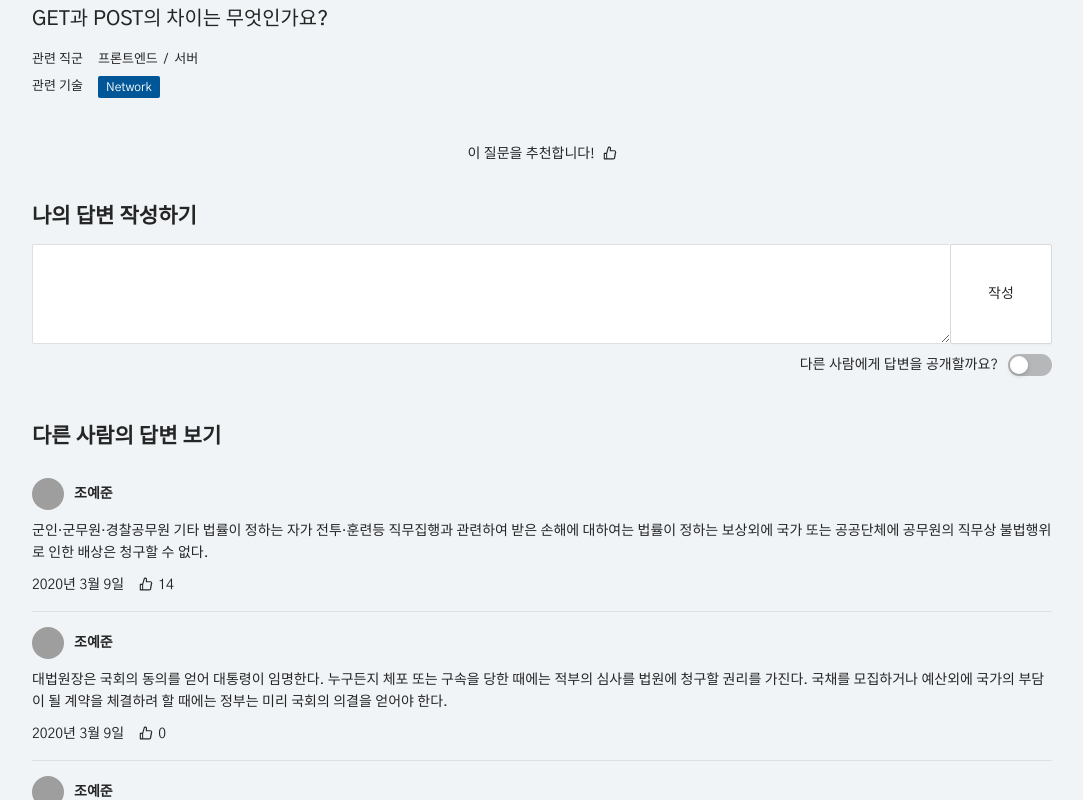
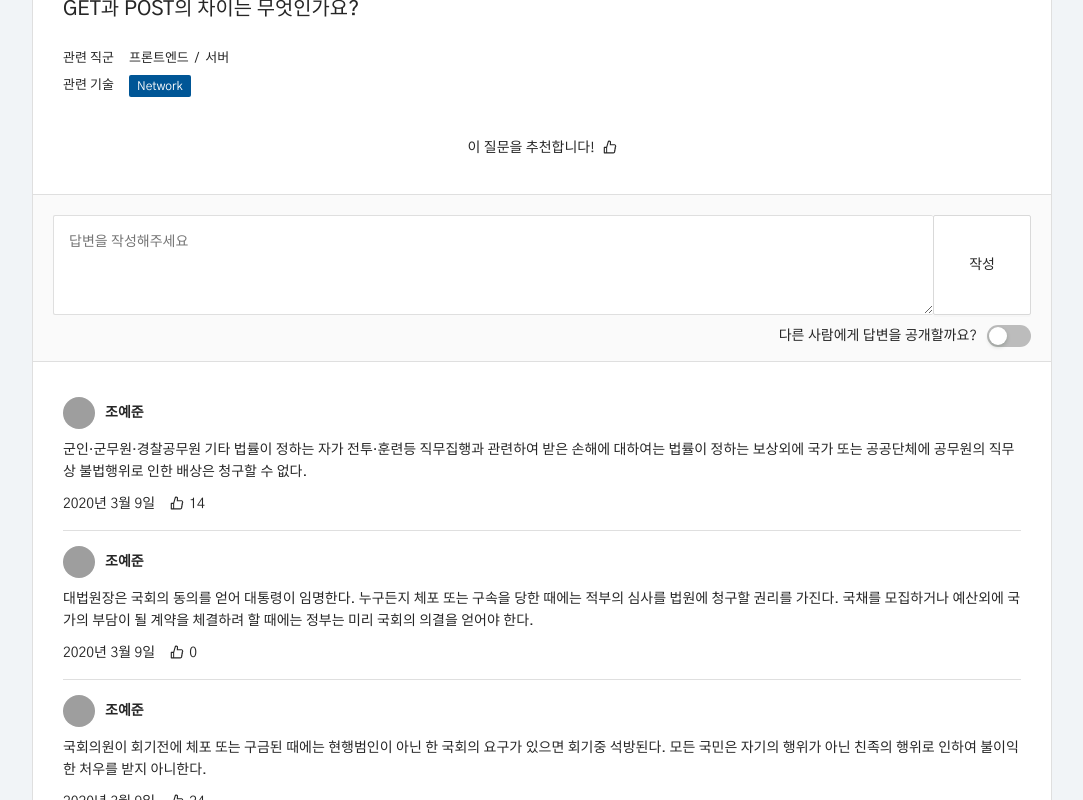
Before and after one commit to togather-view/togather-view-demo, a Next.js app: page /question/10 in a window 1280 px wide. Shown: the part 140-940 px from the top of the page, without its empty margins (98-1181 px from the left). Built offline with nearby package versions, Linux system fonts and the light colour scheme; grey boxes are pictures that could not be loaded.

Commit message:
design: Change question detail page style

```diff
--- a/src/pages/question/[questionId]/index.tsx
+++ b/src/pages/question/[questionId]/index.tsx
@@ -27,7 +27,7 @@ function QuestionDetailPage({ questionId }) {
   return (
     <LayoutComponent>
       <QuestionSeo question={question} />
-      <div>
+      <div className={styles.pageWrap}>
         <section>
           <QuestionDetailComponent question={question} />
           <Button className={styles.likeQuestionButton} type="text">
@@ -35,9 +35,11 @@ function QuestionDetailPage({ questionId }) {
           </Button>
         </section>
         <section className={styles.answerInput}>
-          <h2>나의 답변 작성하기</h2>
           <div className={styles.inputArea}>
-            <textarea className={styles.textArea} />
+            <textarea
+              className={styles.textArea}
+              placeholder="답변을 작성해주세요"
+            />
             <Button className={styles.submitButton}>작성</Button>
           </div>
           <div className={styles.confirmShare}>
@@ -46,10 +48,11 @@ function QuestionDetailPage({ questionId }) {
           </div>
         </section>
         <section>
-          <h2>다른 사람의 답변 보기</h2>
-          {answerList.map((x) => (
-            <QuestionAnswerComponent key={x.id} answer={x} />
-          ))}
+          <div className={styles.answerList}>
+            {answerList.map((x) => (
+              <QuestionAnswerComponent key={x.id} answer={x} />
+            ))}
+          </div>
         </section>
       </div>
     </LayoutComponent>
--- a/src/styles/Layout.module.scss
+++ b/src/styles/Layout.module.scss
@@ -92,8 +92,6 @@
     display: flex;
     justify-content: center;
 
-    padding-bottom: 40px;
-
     .wrap {
       max-width: $max-width;
       margin: 0 $layout-margin-x-desktop;
--- a/src/styles/components/Question.module.scss
+++ b/src/styles/components/Question.module.scss
@@ -81,10 +81,19 @@
 
 
 .detailContainer {
-  margin: 40px 0;
+
+  background: white;
+  border-radius: $border-radius;
+
+  padding: 30px;
 
   @include tablet {
     margin: 20px 0;
+  }
+
+  @include mobile {
+    padding: 20px $layout-margin-x-mobile;
+
   }
 
   .header {
@@ -130,7 +139,7 @@
 
   h3 {
     font-size: 1.24rem;
-    margin-bottom: 15px;
+    margin-bottom: 24px;
   }
 
   .tagContainer {
--- a/src/styles/pages/Main.module.scss
+++ b/src/styles/pages/Main.module.scss
@@ -32,6 +32,8 @@
 
     padding: 10px 20px;
 
+    margin-bottom: 50px;
+
     @include mobile {
       margin: 0;
       padding: 0 $layout-margin-x-mobile;
--- a/src/styles/pages/QuestionDetail.module.scss
+++ b/src/styles/pages/QuestionDetail.module.scss
@@ -1,15 +1,28 @@
 @import "../mixin";
+
+.pageWrap {
+  border-left: 1px solid $color-border-gray;
+  border-right: 1px solid $color-border-gray;
+  background: white;
+
+  section:not(:last-child) {
+    border-bottom: 1px solid $color-border-gray;
+  }
+}
 
 .likeQuestionButton {
   display: flex;
   justify-content: center;
   align-items: center;
-  margin: 30px auto;
+  margin: 0 auto 30px auto;
 }
+
+
 
 .answerInput {
 
-  margin-bottom: 30px;
+  padding: 20px 20px 0 20px;
+  background: #FAFAFA;
 
   .inputArea {
     margin-bottom: 10px;
@@ -23,7 +36,7 @@
 
       border-radius: 2px;
 
-      padding: 10px;
+      padding: 15px;
     }
 
     .submitButton {
@@ -45,3 +58,14 @@
     }
   }
 }
+
+.answerList {
+  background: white;
+
+  padding: 20px 30px;
+  border-radius: $border-radius;
+
+  @include mobile {
+    padding: 10px $layout-margin-x-mobile;
+  }
+}
```
